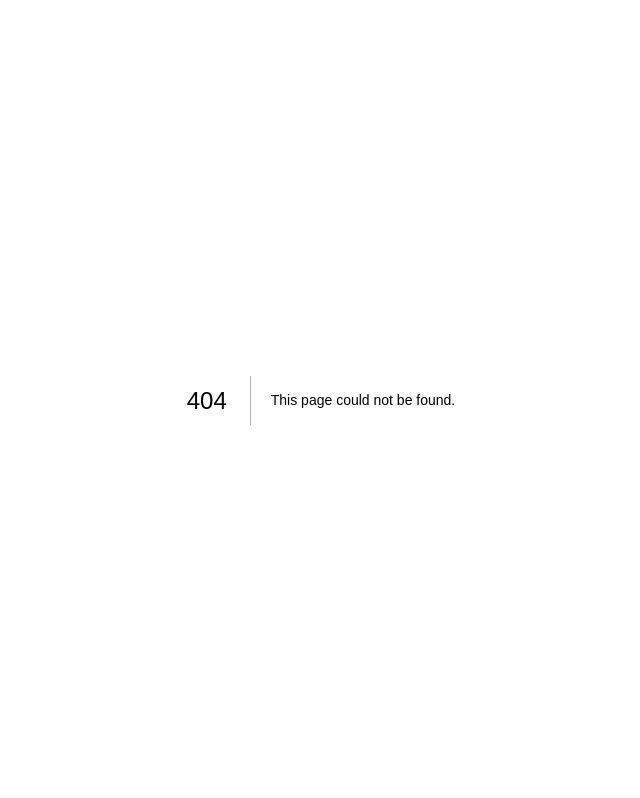
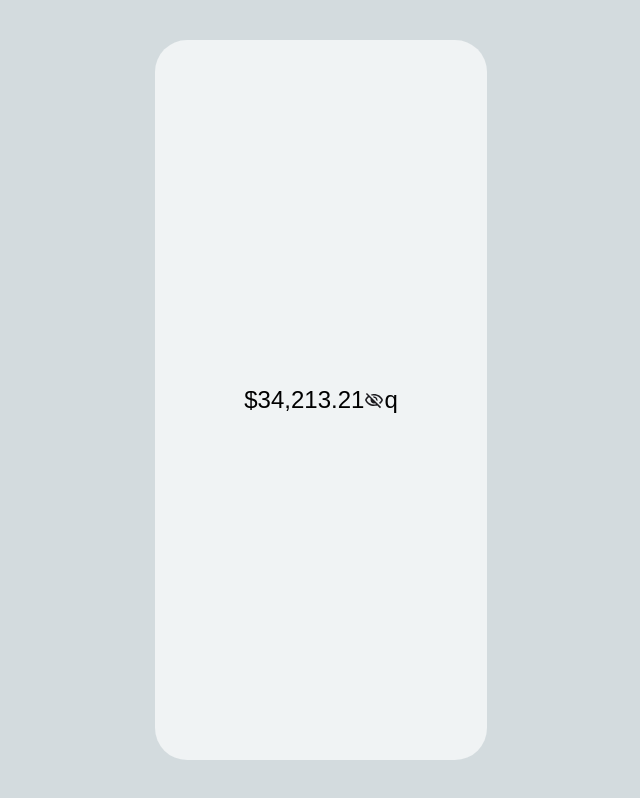
Before and after one commit to grahampaterson/interaction-playground, a Next.js app: page /framer/resize2 in a window 1280 px wide. Before the commit this address had no page. Shown: the whole page, without its empty margins (319-959 px from the left). Built offline with nearby package versions, Linux system fonts and the light colour scheme.

Commit message:
resize 2

```diff
--- /dev/null
+++ b/app/framer/resize2/page.module.css
@@ -0,0 +1,29 @@
+.main {
+  display: flex;
+  width: 100vw;
+  height: 100vh;
+  background-color: hsl(200, 15%, 85%);
+  align-items: center;
+  justify-content: center;
+}
+
+.screen {
+  aspect-ratio: 375/812;
+  height: 90vh;
+  background-color: hsl(200, 15%, 95%);
+  border-radius: 32px;
+  display: flex;
+  align-items: center;
+  justify-content: center;
+  perspective: 200px;
+  position: relative;
+  font-size: 24px;
+}
+
+.testCube {
+  width: 100px;
+  height: 100px;
+  background-color: teal;
+  border-radius: 16px;
+  position: relative;
+}
--- /dev/null
+++ b/app/framer/resize2/page.tsx
@@ -0,0 +1,101 @@
+"use client";
+
+import { AnimatePresence, motion } from "framer-motion";
+import styles from "./page.module.css";
+import React, { useState } from "react";
+import Image from "next/image";
+
+export default function Page() {
+  const [toggle, setToggle] = React.useState(true);
+
+  let chars = "$34,213.21".split("").map((c, i) => {
+    return (
+      <motion.div layout key={i} transition={{ duration: 0.14 }}>
+        {toggle ? (
+          c
+        ) : [",", "."].includes(c) || i > 6 ? (
+          <div
+            style={{
+              height: "32px",
+            }}
+          ></div>
+        ) : (
+          <motion.div
+            style={{
+              scale: 0,
+            }}
+            animate={{
+              scale: toggle ? 0 : 1,
+            }}
+          >
+            ✽
+          </motion.div>
+        )}
+      </motion.div>
+    );
+  });
+
+  return (
+    <div className={styles.main}>
+      <div className={styles.screen} onClick={() => setToggle(!toggle)}>
+        <motion.div
+          layout
+          style={{
+            display: "flex",
+            alignItems: "center",
+            justifyContent: "center",
+            textAlign: "center",
+            padding: 16,
+          }}
+        >
+          {chars}
+          {toggle ? (
+            <Image
+              src="/icons/visibility_off.svg"
+              alt="privacy"
+              width="20"
+              height="20"
+            />
+          ) : (
+            <Image
+              src="/icons/visibility.svg"
+              alt="privacy"
+              width="20"
+              height="20"
+            />
+          )}
+          q
+        </motion.div>
+      </div>
+    </div>
+  );
+}
+
+function Dots({ toggle }: { toggle: boolean }) {
+  let text = "✽✽✽✽✽".split("");
+  let dots = text.map((s, i) => {
+    return (
+      <motion.div
+        key={i}
+        style={{
+          scale: 0,
+        }}
+        animate={{
+          scale: toggle ? 0 : 1,
+        }}
+      >
+        {s}
+      </motion.div>
+    );
+  });
+
+  return (
+    <div
+      style={{
+        display: "flex",
+      }}
+    >
+      {dots}
+    </div>
+  );
+}
```
